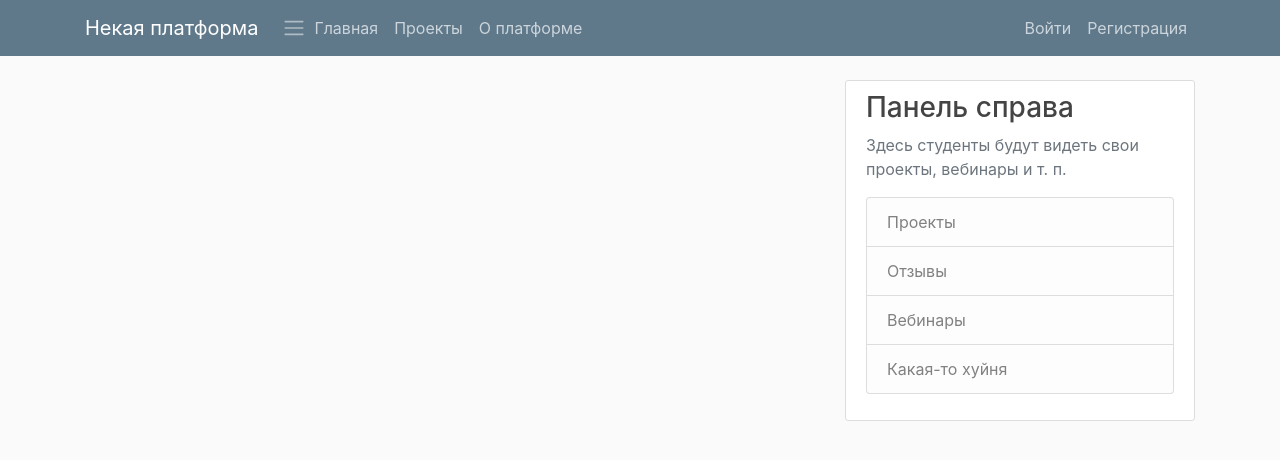
After one commit to AndreiKud/StudentPlatform, a Django app: template PlatformApp/templates/PlatformApp/base.html in a window 1280 px wide. The commit adds this page. Shown: the top 460 px of the page. Run offline with Django 3.2, Linux system fonts and the light colour scheme; the template is opened without the code that fills it, so the values that code supplies are empty; some libraries are stand-ins or nearby versions.

Commit message:
Learning to use html-template inheritance.

```diff
--- /dev/null
+++ b/PlatformApp/static/PlatformApp/main.css
@@ -0,0 +1,84 @@
+body {
+    background: #fafafa;
+    color: #333333;
+    margin-top: 5rem;
+  }
+
+  h1, h2, h3, h4, h5, h6 {
+    color: #444444;
+  }
+
+  ul {
+    margin: 0;
+  }
+
+  .bg-steel {
+    background-color: #5f788a;
+  }
+
+  .site-header .navbar-nav .nav-link {
+    color: #cbd5db;
+  }
+
+  .site-header .navbar-nav .nav-link:hover {
+    color: #ffffff;
+  }
+
+  .site-header .navbar-nav .nav-link.active {
+    font-weight: 500;
+  }
+
+  .content-section {
+    background: #ffffff;
+    padding: 10px 20px;
+    border: 1px solid #dddddd;
+    border-radius: 3px;
+    margin-bottom: 20px;
+  }
+
+  .article-title {
+    color: #444444;
+  }
+
+  a.article-title:hover {
+    color: #428bca;
+    text-decoration: none;
+  }
+
+  .article-content {
+    white-space: pre-line;
+  }
+
+  .article-img {
+    height: 65px;
+    width: 65px;
+    margin-right: 16px;
+  }
+
+  .article-metadata {
+    padding-bottom: 1px;
+    margin-bottom: 4px;
+    border-bottom: 1px solid #e3e3e3
+  }
+
+  .article-metadata a:hover {
+    color: #333;
+    text-decoration: none;
+  }
+
+  .article-svg {
+    width: 25px;
+    height: 25px;
+    vertical-align: middle;
+  }
+
+  .account-img {
+    height: 125px;
+    width: 125px;
+    margin-right: 20px;
+    margin-bottom: 16px;
+  }
+
+  .account-heading {
+    font-size: 2.5rem;
+  }
--- /dev/null
+++ b/PlatformApp/templates/PlatformApp/base.html
@@ -0,0 +1,78 @@
+{% load static %}
+
+<!doctype html>
+<html lang="en">
+    <head>
+        <!-- Required meta tags -->
+        <meta charset="utf-8">
+        <meta name="viewport" content="width=device-width, initial-scale=1, shrink-to-fit=no">
+        <!-- Bootstrap CSS -->
+        <link
+            rel="stylesheet"
+            href="https://stackpath.bootstrapcdn.com/bootstrap/4.3.1/css/bootstrap.min.css"
+            integrity="sha384-ggOyR0iXCbMQv3Xipma34MD+dH/1fQ784/j6cY/iJTQUOhcWr7x9JvoRxT2MZw1T"
+            crossorigin="anonymous"
+        >
+        <link rel="stylesheet" type="text/css" href="{% static 'PlatformApp/main.css' %}">
+        <title>Некая платформа</title>
+    </head>
+    <body>
+        <header class="site-header">
+            <nav class="navbar navbar-expand-md navbar-dark bg-steel fixed-top">
+                <div class="container">
+                    <a class="navbar-brand mr-4" href="/">Некая платформа</a>
+                    <button
+                        class="navbar-toggler"
+                        type="button"
+                        data-toggle="collapse"
+                        data-target="#navbarToggle"
+                        aria-controls="navbarToggle"
+                        aria-expanded="false"
+                        aria-label="Toggle navigation"
+                    >
+                    </button>
+                    <span class="navbar-toggler-icon"></span>
+                    <div class="collapse navbar-collapse" id="navbarToggle">
+                        <div class="navbar-nav mr-auto">
+                            <a class="nav-item nav-link" href="{% url 'platform-home' %}">Главная</a>
+                            <a class="nav-item nav-link" href="#">Проекты</a>
+                            <a class="nav-item nav-link" href="{% url 'platform-about' %}">О платформе</a>
+                        </div>
+                        <!-- Navbar Right Side -->
+                        <div class="navbar-nav">
+                            <a class="nav-item nav-link" href="#">Войти</a>
+                            <a class="nav-item nav-link" href="#">Регистрация</a>
+                        </div>
+                    </div>
+                </div>
+            </nav>
+        </header>
+        <main role="main" class="container">
+            <div class="row">
+                <div class="col-md-8">
+                    {% block content %}{% endblock %}
+                </div>
+                <div class="col-md-4">
+                    <div class="content-section">
+                        <h3>Панель справа</h3>
+                        <p class="text-muted">
+                            Здесь студенты будут видеть свои проекты, вебинары и т. п.
+                            <ul class="list-group">
+                                <li class="list-group-item list-group-item-light">Проекты</li>
+                                <li class="list-group-item list-group-item-light">Отзывы</li>
+                                <li class="list-group-item list-group-item-light">Вебинары</li>
+                                <li class="list-group-item list-group-item-light">Какая-то хуйня</li>
+                            </ul>
+                        </p>
+                    </div>
+                </div>
+            </div>
+        </main>
+
+        <!-- Optional JavaScript -->
+        <!-- jQuery first, then Popper.js, then Bootstrap JS -->
+        <script src="https://code.jquery.com/jquery-3.3.1.slim.min.js" integrity="sha384-q8i/X+965DzO0rT7abK41JStQIAqVgRVzpbzo5smXKp4YfRvH+8abtTE1Pi6jizo" crossorigin="anonymous"></script>
+        <script src="https://cdnjs.cloudflare.com/ajax/libs/popper.js/1.14.7/umd/popper.min.js" integrity="sha384-UO2eT0CpHqdSJQ6hJty5KVphtPhzWj9WO1clHTMGa3JDZwrnQq4sF86dIHNDz0W1" crossorigin="anonymous"></script>
+        <script src="https://stackpath.bootstrapcdn.com/bootstrap/4.3.1/js/bootstrap.min.js" integrity="sha384-JjSmVgyd0p3pXB1rRibZUAYoIIy6OrQ6VrjIEaFf/nJGzIxFDsf4x0xIM+B07jRM" crossorigin="anonymous"></script>
+    </body>
+</html>
```
Also changed, not shown: PlatformApp/templates/PlatformApp/about.html (+4 -13 lines), PlatformApp/templates/PlatformApp/home.html (+4 -13 lines).
